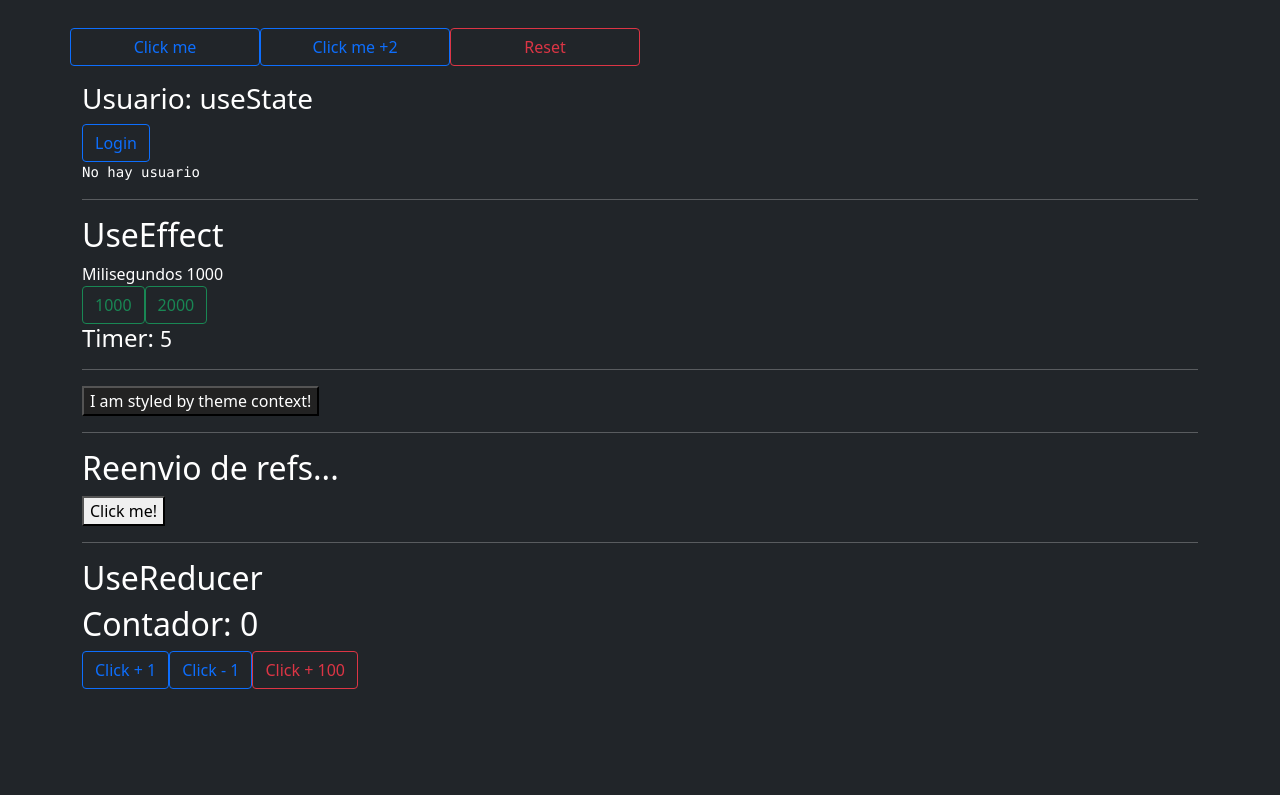
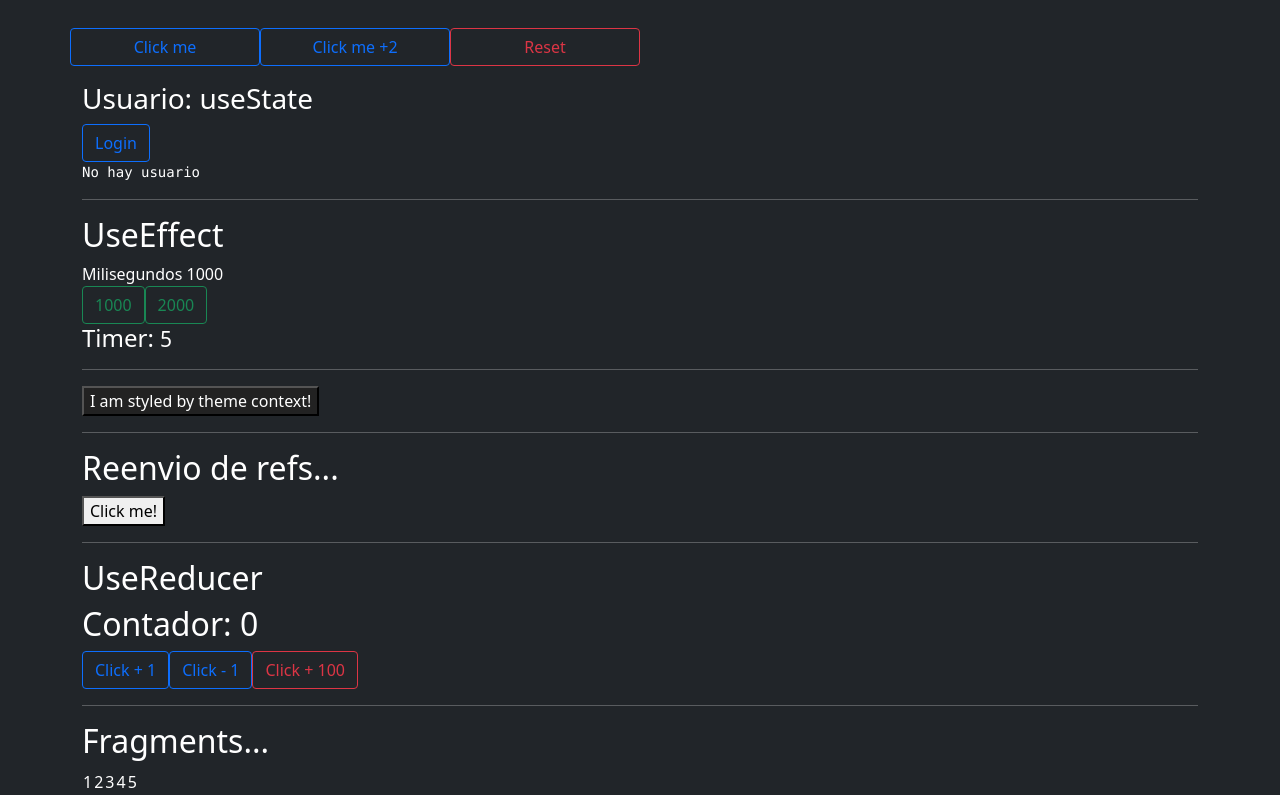
Before and after one commit to chmalo/react-ts, a React (Create React App) app: page / in a window 1280 px wide. Shown: the part 324-1119 px from the top of the page. Before the commit the page ends 1013 px from the top, so only its background shows below. Built offline with nearby package versions, Linux system fonts and the light colour scheme.

Commit message:
fragments

```diff
--- a/src/App.tsx
+++ b/src/App.tsx
@@ -12,6 +12,8 @@ import { createRef } from 'react';
 import {FancyButton} from "./forwarding-refs/FancyButton";
 
 import {ContadorRed} from "./hooks/ContadorRed";
+
+import {Table} from "./fragments/Table";
 
 const themes = {
     light: {
@@ -47,9 +49,12 @@ function App() {
         <FancyButton ref={ref}>
             Click me!
         </FancyButton>
-          <hr/>
-          <h2>UseReducer</h2>
-          <ContadorRed />
+        <hr/>
+        <h2>UseReducer</h2>
+        <ContadorRed />
+        <hr/>
+        <h2>Fragments...</h2>
+        <Table />
       </div>
   )
 }
--- /dev/null
+++ b/src/fragments/Columns.tsx
@@ -0,0 +1,14 @@
+import React from "react";
+
+export function Columns({numbers}: {numbers: number[]}){
+
+    return (
+        <tr>
+            {numbers.map(number => (
+                <React.Fragment key={number}>
+                    <td>{number}</td>
+                </React.Fragment>
+            ))}
+        </tr>
+    );
+}
--- /dev/null
+++ b/src/fragments/Table.tsx
@@ -0,0 +1,13 @@
+import {Columns} from "./Columns";
+
+const numbers: number[] = [1, 2, 3, 4, 5];
+
+export function Table() {
+    return (
+        <table>
+            <tbody>
+                <Columns numbers={numbers}/>
+            </tbody>
+        </table>
+    );
+}
```
